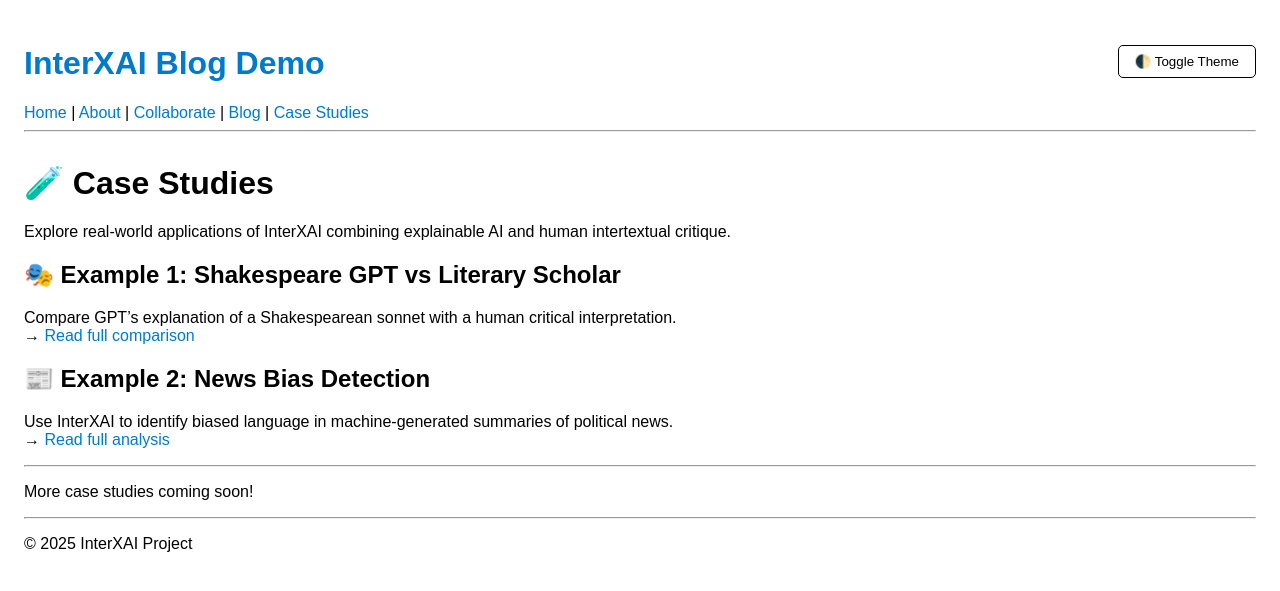
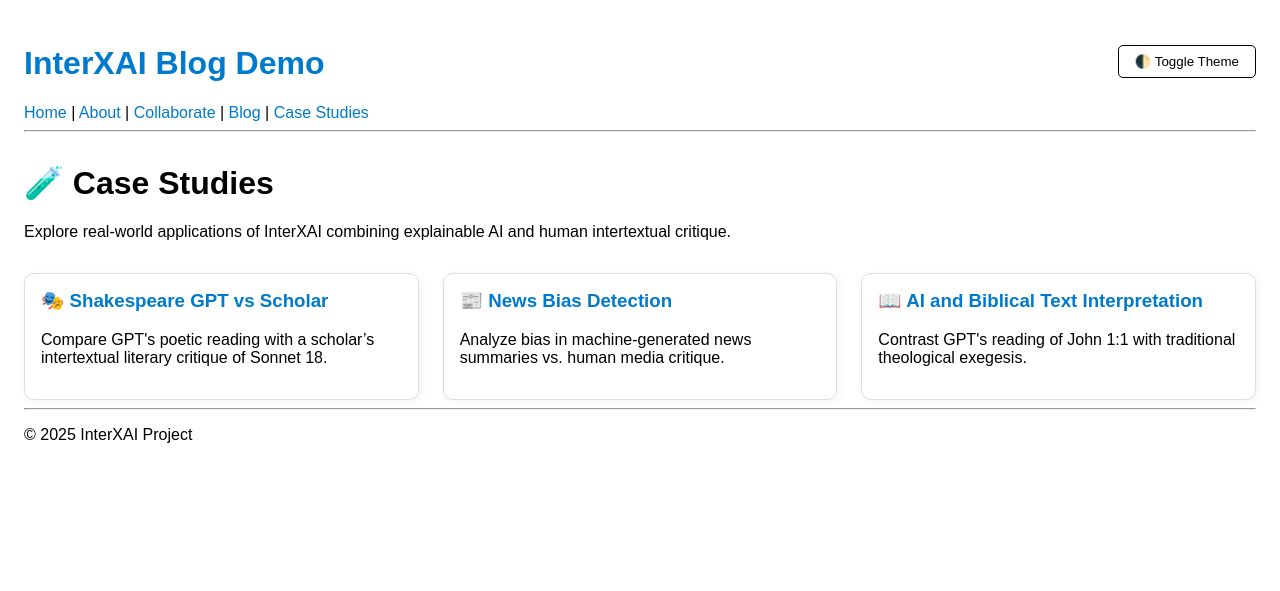
Before and after one commit to bfiliks/interxai.github.io, a Jekyll site: the page built from case-studies.md, in a window 1280 px wide. Shown: the top 591 px of the page. Built offline with Jekyll 4.4.1, drawn with Linux system fonts in a browser that asks for light colours.

Commit message:
Add files via upload

```diff
--- a/case-studies.md
+++ b/case-studies.md
@@ -8,16 +8,42 @@
 
 Explore real-world applications of InterXAI combining explainable AI and human intertextual critique.
 
-## 🎭 Example 1: Shakespeare GPT vs Literary Scholar
+<style>
+.case-grid {
+  display: grid;
+  grid-template-columns: repeat(auto-fit, minmax(300px, 1fr));
+  gap: 1.5rem;
+  margin-top: 2rem;
+}
+.case-card {
+  border: 1px solid #ddd;
+  border-radius: 10px;
+  padding: 1rem;
+  background: #fff;
+  box-shadow: 2px 2px 8px rgba(0,0,0,0.05);
+}
+.case-card h3 {
+  margin-top: 0;
+}
+.case-card a {
+  text-decoration: none;
+  color: #007acc;
+}
+</style>
 
-Compare GPT's explanation of a Shakespearean sonnet with a human critical interpretation.
-→ [Read full comparison](/case-studies/shakespeare-vs-scholar)
+<div class="case-grid">
+  <div class="case-card">
+    <h3><a href="{{ site.baseurl }}/case-studies/shakespeare-vs-scholar/">🎭 Shakespeare GPT vs Scholar</a></h3>
+    <p>Compare GPT's poetic reading with a scholar’s intertextual literary critique of Sonnet 18.</p>
+  </div>
 
-## 📰 Example 2: News Bias Detection
+  <div class="case-card">
+    <h3><a href="{{ site.baseurl }}/case-studies/news-bias-xai/">📰 News Bias Detection</a></h3>
+    <p>Analyze bias in machine-generated news summaries vs. human media critique.</p>
+  </div>
 
-Use InterXAI to identify biased language in machine-generated summaries of political news.
-→ [Read full analysis](/case-studies/news-bias-xai)
-
----
-
-More case studies coming soon!
+  <div class="case-card">
+    <h3><a href="{{ site.baseurl }}/case-studies/biblical-text-xai/">📖 AI and Biblical Text Interpretation</a></h3>
+    <p>Contrast GPT's reading of John 1:1 with traditional theological exegesis.</p>
+  </div>
+</div>
```
